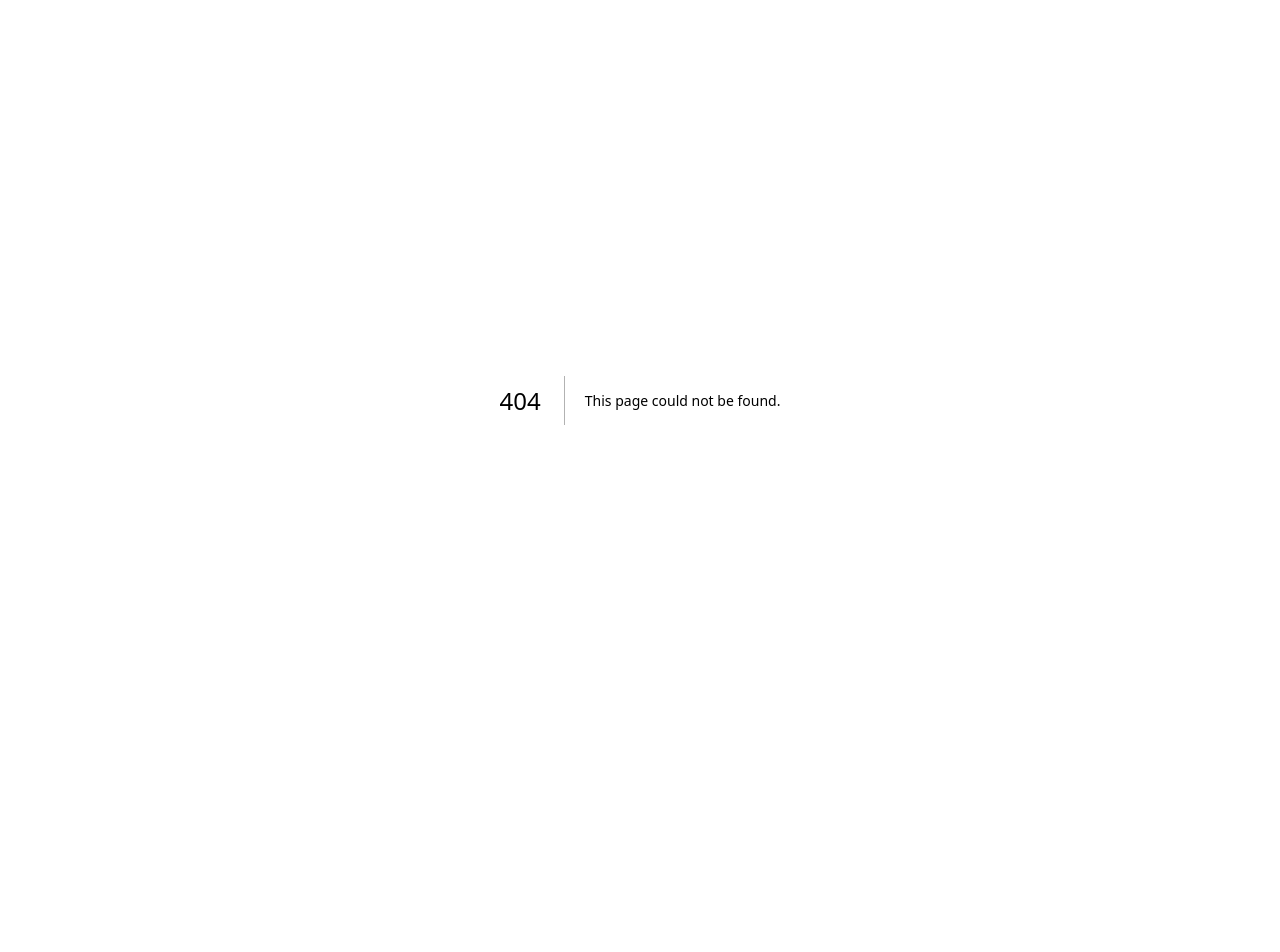
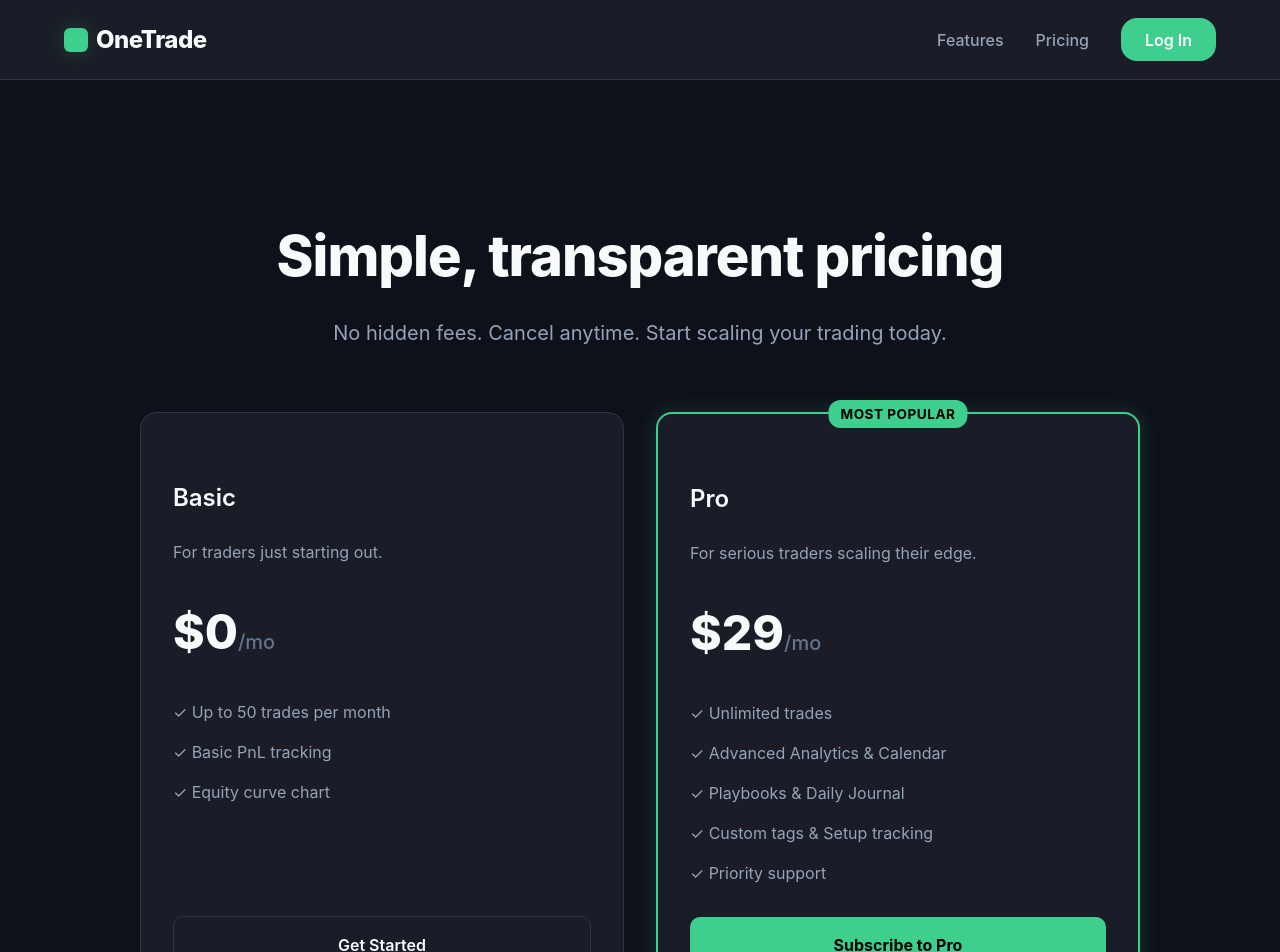
Before and after one commit to caleblim-code/trading-journal, a Next.js app: page /pricing in a window 1280 px wide. Before the commit this address had no page. Shown: the top 952 px of the page. Before the commit the page ends 800 px from the top, so only its background shows below. Built offline with nearby package versions, Linux system fonts and the light colour scheme.

Commit message:
feat: Add pricing page

```diff
--- /dev/null
+++ b/src/app/(marketing)/pricing/page.tsx
@@ -0,0 +1,109 @@
+import Link from 'next/link';
+
+export default function PricingPage() {
+  return (
+    <div style={{ padding: '6rem 5%', textAlign: 'center' }}>
+      <h1 style={{ fontSize: '3.5rem', fontWeight: 800, color: 'var(--text-primary)', marginBottom: '1rem', letterSpacing: '-1px' }}>
+        Simple, transparent pricing
+      </h1>
+      <p style={{ fontSize: '1.25rem', color: 'var(--text-secondary)', marginBottom: '4rem' }}>
+        No hidden fees. Cancel anytime. Start scaling your trading today.
+      </p>
+
+      <div style={{
+        display: 'flex',
+        justifyContent: 'center',
+        gap: '2rem',
+        flexWrap: 'wrap',
+        maxWidth: '1000px',
+        margin: '0 auto'
+      }}>
+        {/* Basic Tier */}
+        <div style={{
+          flex: '1 1 300px',
+          backgroundColor: 'var(--surface)',
+          border: '1px solid var(--surface-border)',
+          borderRadius: 'var(--radius-lg)',
+          padding: '3rem 2rem',
+          textAlign: 'left',
+          display: 'flex',
+          flexDirection: 'column'
+        }}>
+          <h2 style={{ fontSize: '1.5rem', fontWeight: 600, color: 'var(--text-primary)', marginBottom: '0.5rem' }}>Basic</h2>
+          <p style={{ color: 'var(--text-secondary)', marginBottom: '2rem' }}>For traders just starting out.</p>
+          <div style={{ fontSize: '3rem', fontWeight: 800, color: 'var(--text-primary)', marginBottom: '2rem' }}>
+            $0<span style={{ fontSize: '1.25rem', fontWeight: 500, color: 'var(--text-tertiary)' }}>/mo</span>
+          </div>
+          <ul style={{ listStyle: 'none', padding: 0, margin: '0 0 2rem 0', color: 'var(--text-secondary)', display: 'flex', flexDirection: 'column', gap: '1rem', flex: 1 }}>
+            <li>✓ Up to 50 trades per month</li>
+            <li>✓ Basic PnL tracking</li>
+            <li>✓ Equity curve chart</li>
+          </ul>
+          <Link href="/dashboard" style={{
+            display: 'block',
+            textAlign: 'center',
+            padding: '1rem',
+            backgroundColor: 'transparent',
+            color: 'var(--text-primary)',
+            border: '1px solid var(--surface-border)',
+            borderRadius: 'var(--radius-md)',
+            fontWeight: 600,
+            transition: 'background-color 0.2s'
+          }}>Get Started</Link>
+        </div>
+
+        {/* Pro Tier */}
+        <div style={{
+          flex: '1 1 300px',
+          backgroundColor: 'var(--surface)',
+          border: '2px solid var(--primary)',
+          borderRadius: 'var(--radius-lg)',
+          padding: '3rem 2rem',
+          textAlign: 'left',
+          position: 'relative',
+          display: 'flex',
+          flexDirection: 'column',
+          boxShadow: 'var(--glow-primary)'
+        }}>
+          <div style={{
+            position: 'absolute',
+            top: '-14px',
+            left: '50%',
+            transform: 'translateX(-50%)',
+            backgroundColor: 'var(--primary)',
+            color: '#000',
+            padding: '4px 12px',
+            borderRadius: '12px',
+            fontSize: '0.85rem',
+            fontWeight: 700,
+            letterSpacing: '0.5px',
+            textTransform: 'uppercase'
+          }}>Most Popular</div>
+          <h2 style={{ fontSize: '1.5rem', fontWeight: 600, color: 'var(--text-primary)', marginBottom: '0.5rem' }}>Pro</h2>
+          <p style={{ color: 'var(--text-secondary)', marginBottom: '2rem' }}>For serious traders scaling their edge.</p>
+          <div style={{ fontSize: '3rem', fontWeight: 800, color: 'var(--text-primary)', marginBottom: '2rem' }}>
+            $29<span style={{ fontSize: '1.25rem', fontWeight: 500, color: 'var(--text-tertiary)' }}>/mo</span>
+          </div>
+          <ul style={{ listStyle: 'none', padding: 0, margin: '0 0 2rem 0', color: 'var(--text-secondary)', display: 'flex', flexDirection: 'column', gap: '1rem', flex: 1 }}>
+            <li>✓ Unlimited trades</li>
+            <li>✓ Advanced Analytics & Calendar</li>
+            <li>✓ Playbooks & Daily Journal</li>
+            <li>✓ Custom tags & Setup tracking</li>
+            <li>✓ Priority support</li>
+          </ul>
+          <Link href="/dashboard" style={{
+            display: 'block',
+            textAlign: 'center',
+            padding: '1rem',
+            backgroundColor: 'var(--primary)',
+            color: '#000',
+            border: 'none',
+            borderRadius: 'var(--radius-md)',
+            fontWeight: 700,
+            transition: 'opacity 0.2s'
+          }}>Subscribe to Pro</Link>
+        </div>
+      </div>
+    </div>
+  );
+}
```
